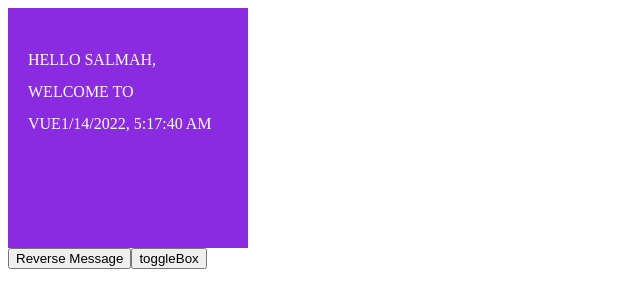
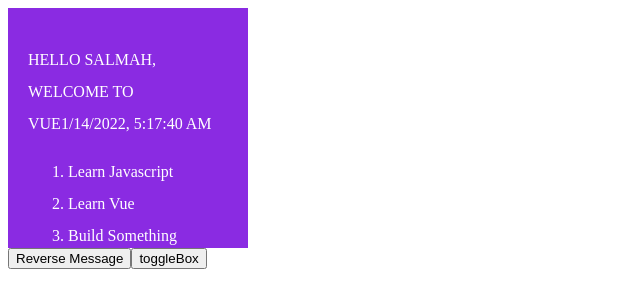
Before and after one commit to designeralabi/practice-with-vue, a plain HTML site: page test.html in a window 1280 px wide. Shown: the whole page, without its empty margins (0-640 px from the left). Drawn offline with nearby package versions, Linux system fonts and the light colour scheme.

Commit message:
practice with v-for'

```diff
--- a/test.html
+++ b/test.html
@@ -20,12 +20,21 @@
             text-transform: uppercase;
             line-height: 2rem;
         }
+        ol{
+            text-transform: capitalize;
+        }
     </style>
 </head>
 <body>
     <div id="app" v-cloak>
         <div class="box" v-if="visible">
             <p>{{greeting}}</p>
+
+            <ol>
+                <li v-for="(todo, index) in todos" :key="index">
+                    {{todo.text}}
+                </li>
+            </ol>
         </div>
         <button v-on:click="reverseMessage">Reverse Message</button>
         <button v-on:click="toggleBox">toggleBox</button>
@@ -38,7 +47,12 @@
             data() {
                 return {
                     greeting: "Hello Salmah, welcome to Vue" + new Date().toLocaleString(),
-                    visible: true
+                    visible: true,
+                    todos: [
+                        {text: 'Learn Javascript'},
+                        {text: 'Learn Vue'},
+                        {text: 'Build something awesome'}
+                    ]
                 }
             },
             methods: {
```
